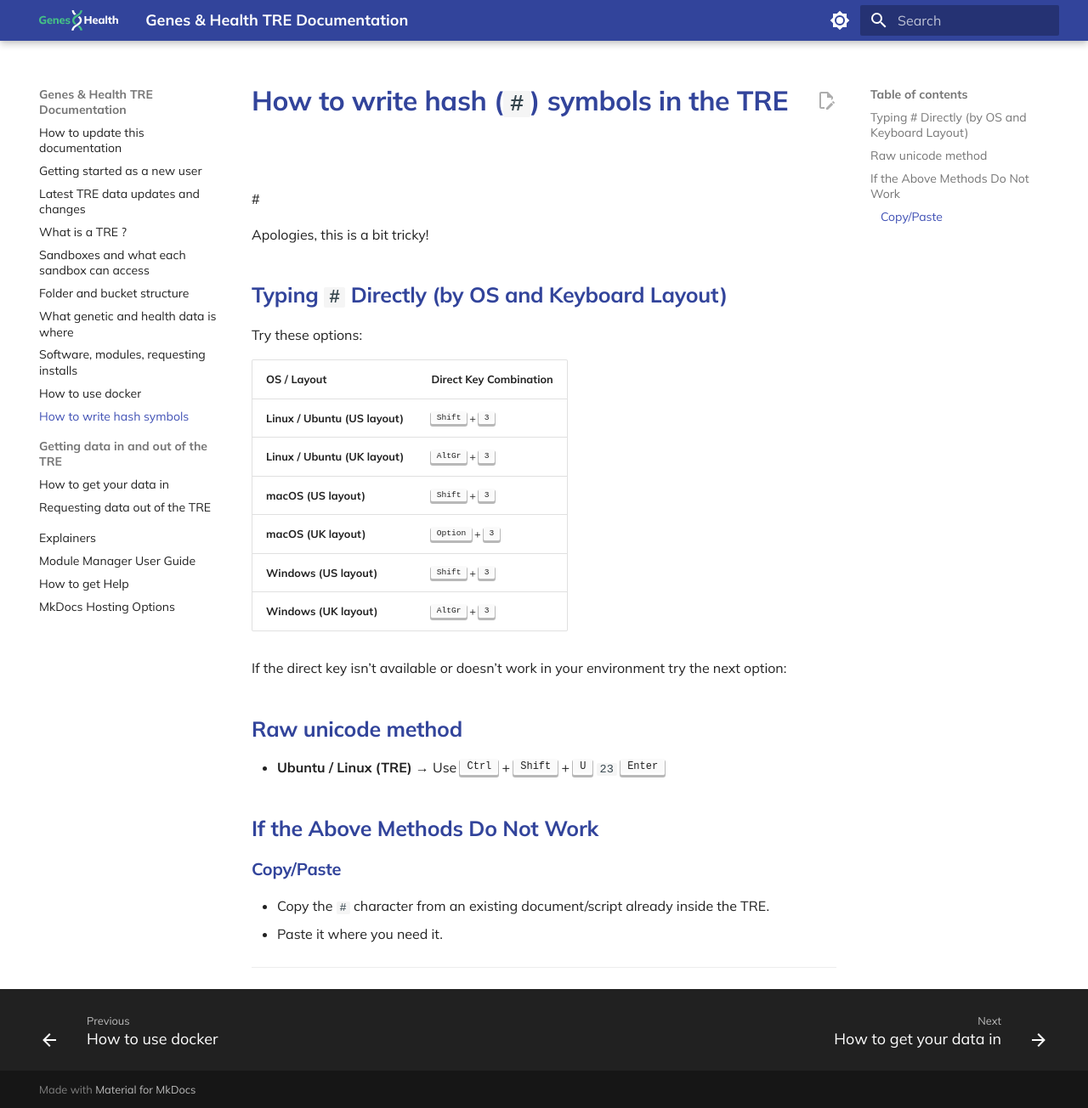
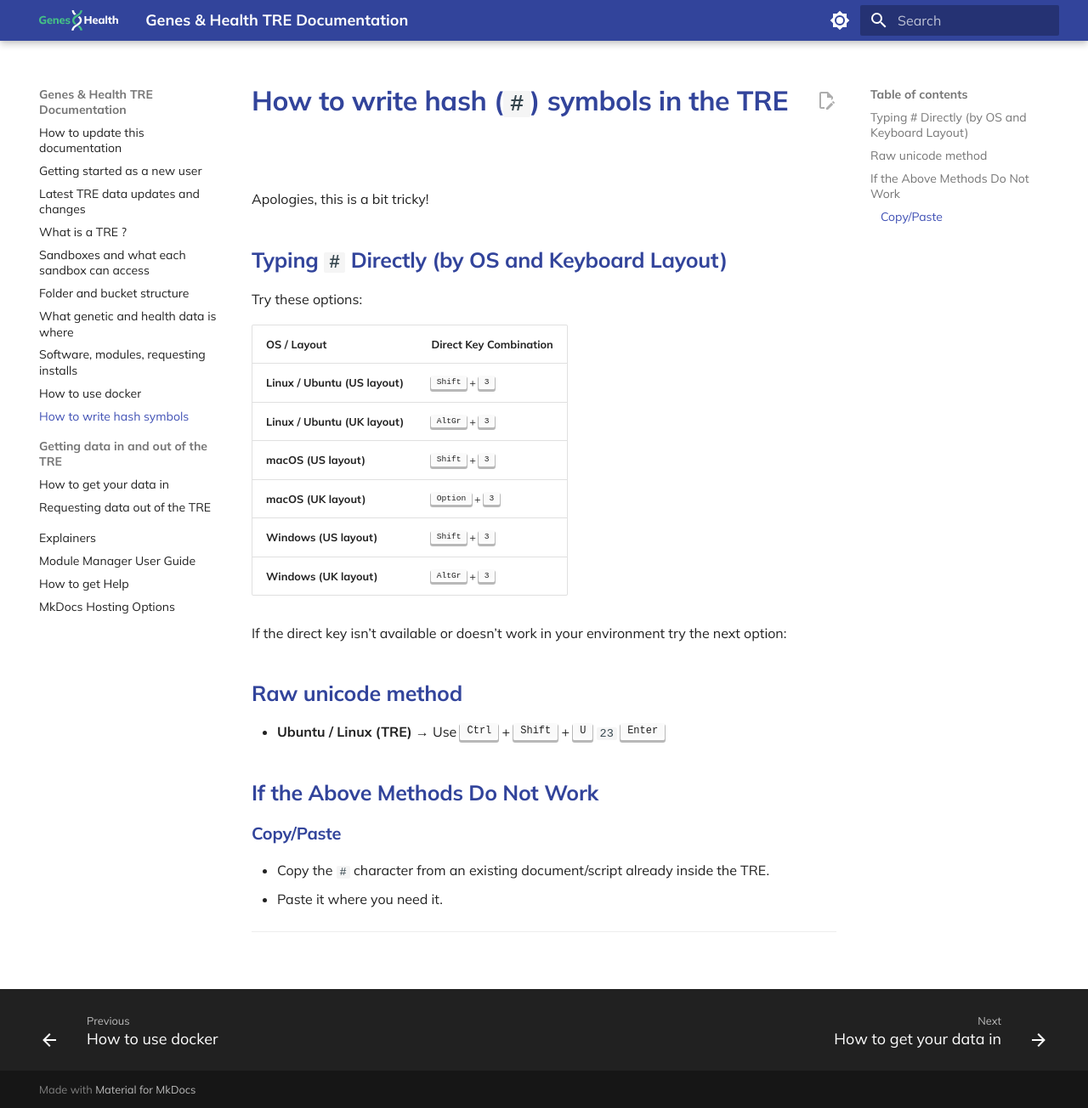
Before and after one commit to genes-and-health/TRE-documentation-v3, an MkDocs documentation site: the page built from docs/how-to-write-hash-symbols.md, in a window 1280 px wide and 1304 px high. Shown: the whole window at 85% size. Built offline with MkDocs 1.6.1 and Material for MkDocs 9.7.7, drawn with Linux system fonts in a browser that asks for light colours; comment, search, counter and statistics services are not loaded.

Commit message:
Update how-to-write-hash-symbols.md

```diff
--- a/docs/how-to-write-hash-symbols.md
+++ b/docs/how-to-write-hash-symbols.md
@@ -1,6 +1,4 @@
 # How to write hash (`#`) symbols in the TRE
-
-<div font-size="64">#</div>
 
 Apologies, this is a bit tricky!
 
```
